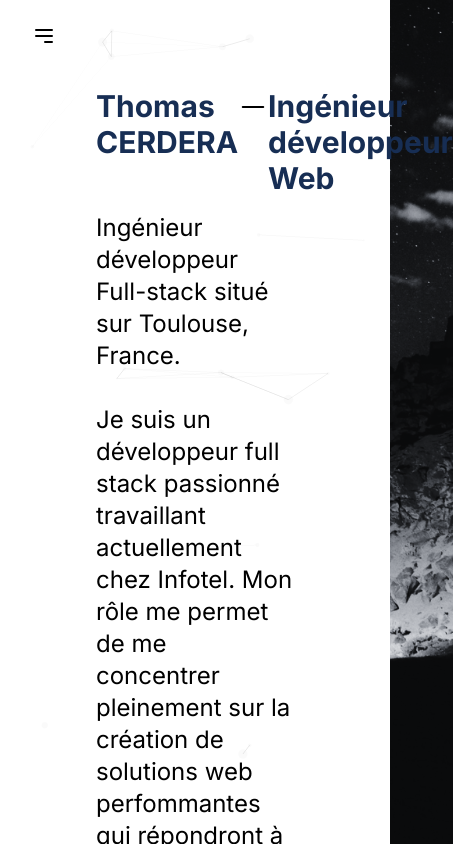
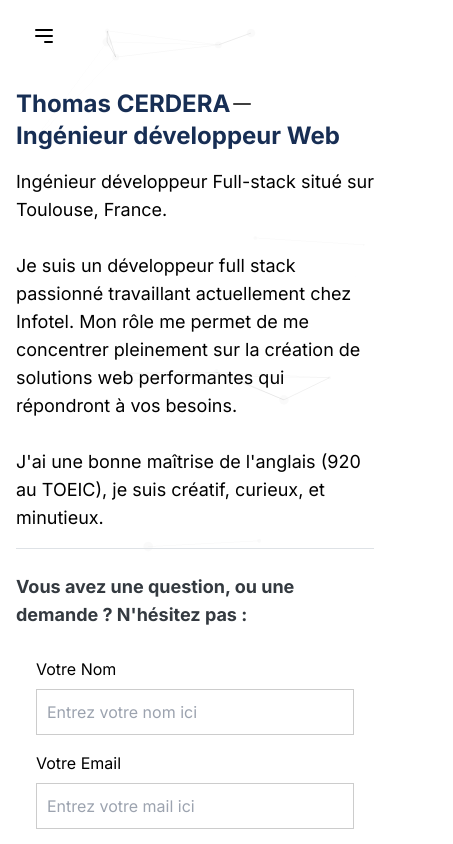
Before and after one commit to ThomasC317/websiteV2, a Next.js app: page /about in a window 390 px wide. Shown: the top 844 px of the page, 453 px wide, since content can reach past the window. Built offline with nearby package versions, Linux system fonts and the light colour scheme.

Commit message:
setting experiences responsive

```diff
--- a/app/about/page.tsx
+++ b/app/about/page.tsx
@@ -9,28 +9,28 @@ const About = () => {
   return (
 <div className="min-h-screen flex flex-col bg-white">
   <Navbar />
-      <div className="flex-grow" style={{ position: "relative" }}>
+  <div className="flex-grow relative">
     <ParticleBackground />
-        <main className="w-full bg-transparent bg-opacity-80 mx-auto rounded-lg px-24 py-12 mt-16 relative z-10">
+    <main className="w-full bg-transparent bg-opacity-80 mx-auto rounded-lg px-4 sm:px-8 lg:px-24 py-12 mt-16 relative z-10">
       <div className="mb-4 flex flex-col">
-            <h1 className="text-3xl font-bold mb-4 text-azure-radiance-950 flex">
+        <h1 className="text-2xl sm:text-3xl lg:text-4xl font-bold mb-4 text-azure-radiance-950 flex flex-wrap">
           Thomas CERDERA <Trema /> Ingénieur développeur Web
         </h1>
-            <p className="text-2xl">
+        <p className="text-lg sm:text-xl lg:text-2xl">
           Ingénieur développeur Full-stack situé sur Toulouse, France.
           <br />
           <br /> Je suis un développeur full stack passionné travaillant
           actuellement chez Infotel. Mon rôle me permet de me concentrer
-              pleinement sur la création de solutions web perfommantes qui
+          pleinement sur la création de solutions web performantes qui
           répondront à vos besoins.
           <br />
           <br />
-              J'ai une bonne maîtrise de l'anglais (920 au toeic), je suis
+          J'ai une bonne maîtrise de l'anglais (920 au TOEIC), je suis
           créatif, curieux, et minutieux.
         </p>
       </div>
       <div className="border-t border-color-lightgray py-4">
-            <h2 className="text-xl font-bold mb-2">
+        <h2 className="text-lg sm:text-xl lg:text-2xl font-bold mb-2">
           Vous avez une question, ou une demande ? N'hésitez pas :
         </h2>
         <Contact />
--- a/app/globals.css
+++ b/app/globals.css
@@ -253,6 +253,9 @@ body {
 
 .rounded-3xl {
   border-radius: 1.5rem;
+}
+.rounded-2xl {
+  border-radius: 1rem;
 }
 
 .py-6 {
--- a/app/work/page.tsx
+++ b/app/work/page.tsx
@@ -416,28 +416,28 @@ const Experiences = () => {
         return (
           <div
             key={index}
-            className={`bg-hover-transition px-4 py-2 ${isExpanded ? "border-b" : ""
+            className={`bg-hover-transition px-4 py-2 ${
+              isExpanded ? "border-b" : ""
             } border-color-lightgray cursor-pointer relative`}
             onClick={() => handleToggle(index)}
           >
             <div className="relative">
-              <div className="block sm:table w-full">
-                <div className="block sm:table-row">
-                  <div className="block sm:table-cell sm:w-1/4 text-xs sm:text-sm lg:text-lg font-medium">
+              <div className="block lg:grid lg:grid-cols-5 lg:gap-4 w-full">
+                <div className="block lg:col-span-1 text-xs sm:text-sm lg:text-lg font-medium">
                   {project.title}
                 </div>
-                  <div className="block sm:table-cell sm:w-1/16 text-xs sm:text-sm lg:text-lg">
+                <div className="block lg:col-span-1 text-xs sm:text-sm lg:text-lg">
                   {project.finishYear}
                 </div>
-                  <div className="block sm:table-cell sm:w-1/4 text-xs sm:text-sm lg:text-lg">
+                <div className="block lg:col-span-1 text-xs sm:text-sm lg:text-lg">
                   {project.company}
                 </div>
-                  <div className="block sm:table-cell sm:w-3/8 mt-2 sm:mt-0">
+                <div className="block lg:col-span-2 mt-2 lg:mt-0">
                   <div className="flex flex-wrap gap-2">
                     {project.tags.map((tech, techIndex) => (
                       <span
                         key={techIndex}
-                          className="bg-azure-radiance-500 px-2 py-1 rounded-lg text-xs sm:text-sm lg:text-lg font-medium text-gray-200"
+                        className="bg-azure-radiance-500 px-2 py-1 rounded-lg text-xs sm:text-sm lg:text-md font-medium text-gray-200"
                       >
                         {tech}
                       </span>
@@ -464,14 +464,14 @@ const Experiences = () => {
                 </div>
               </CSSTransition>
             </div>
-            </div>
             <div
               className="absolute right-0 transform -translate-x-1/2 -translate-y-1/2 transition-transform"
               style={{ top: "22px" }}
             >
               <svg
                 xmlns="http://www.w3.org/2000/svg"
-                className={`h-6 w-6 cursor-pointer ${isExpanded ? "rotate-180" : "rotate-0"
+                className={`h-6 w-6 cursor-pointer ${
+                  isExpanded ? "rotate-180" : "rotate-0"
                 }`}
                 fill="none"
                 viewBox="0 0 24 24"
```
Lines whose indentation alone changed are shown as unchanged.
